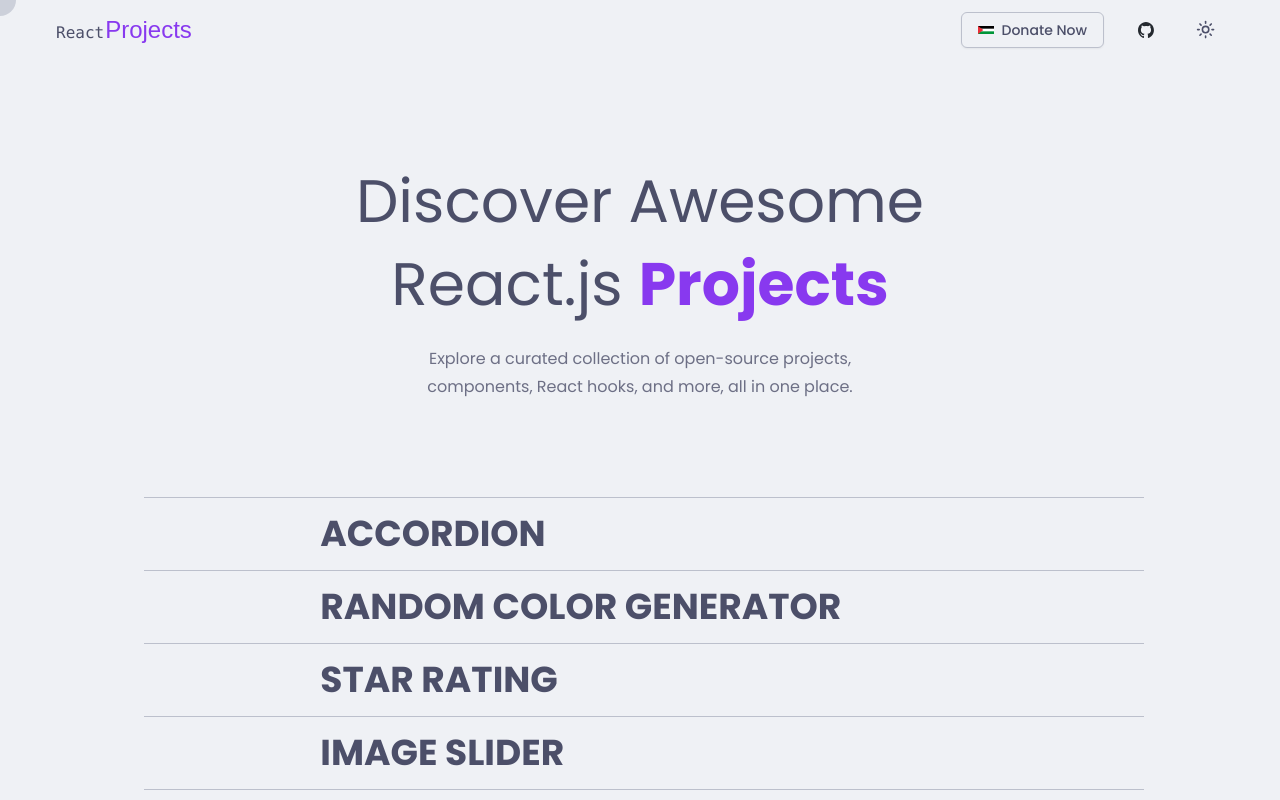
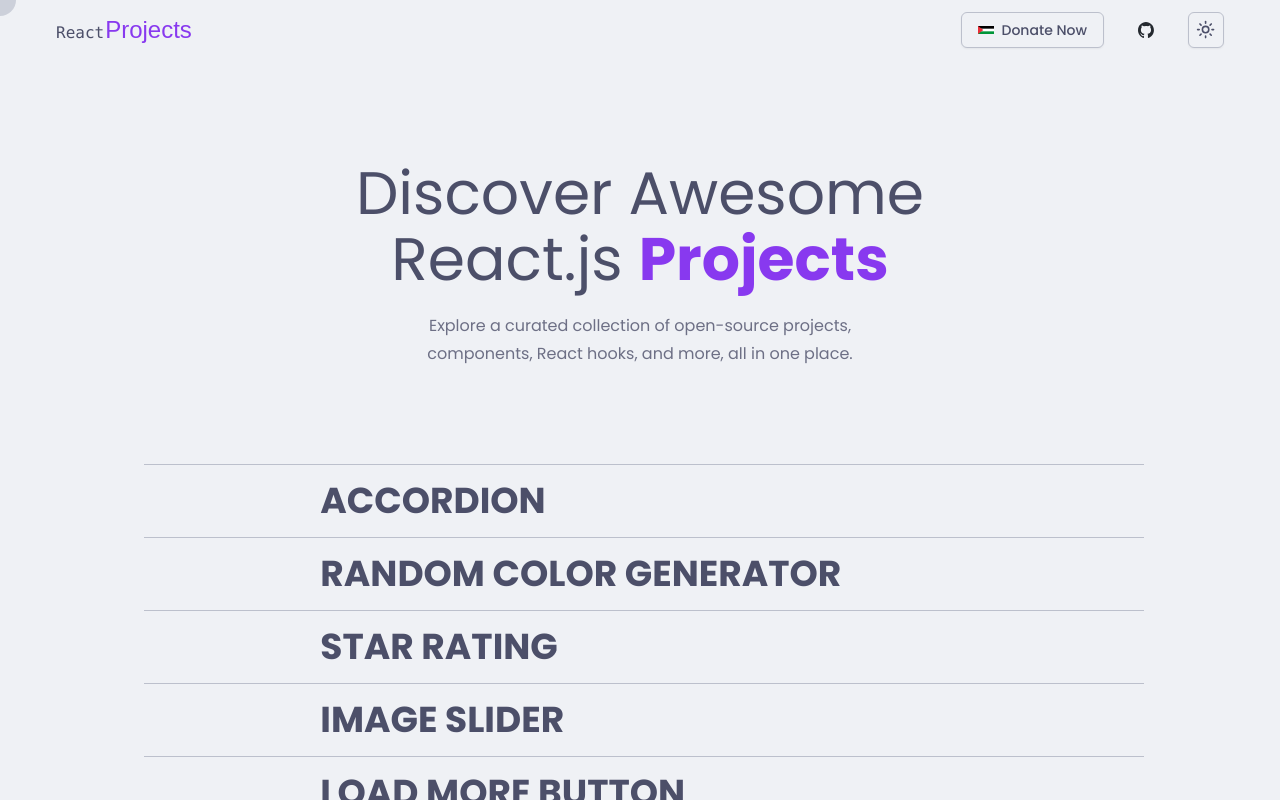
Before and after one commit to Mercury-23/React-project, a React (Vite) app: page / in a window 1280 px wide. Both pictures are taken after a click on the element "ReactProjects". Built offline with nearby package versions, Linux system fonts and the light colour scheme; a web font is replaced by a local one.

Commit message:
more improvment and ui bug fix (you should watch breaking bad [i watch it like 6 month ago])

```diff
--- a/src/components/mode-toggle.jsx
+++ b/src/components/mode-toggle.jsx
@@ -1,14 +1,13 @@
-import { Moon, Sun } from "lucide-react"
+import { Moon, Sun } from "lucide-react";
 
-import { Button } from "@/components/ui/button"
+import { Button } from "@/components/ui/button";
 import {
   DropdownMenu,
   DropdownMenuContent,
   DropdownMenuItem,
   DropdownMenuTrigger,
-} from "@/components/ui/dropdown-menu"
-import { useTheme } from "@/components/theme-provider"
-
+} from "@/components/ui/dropdown-menu";
+import { useTheme } from "@/components/theme-provider";
 
 export function ModeToggle() {
   const { setTheme } = useTheme();
@@ -16,7 +15,7 @@ export function ModeToggle() {
   return (
     <DropdownMenu>
       <DropdownMenuTrigger asChild>
-        <Button className='rounded-sm' variant="ghost" size="icon">
+        <Button className='relative' variant="outline" size="icon">
           <Sun className="h-[1.2rem] w-[1.2rem] rotate-0 scale-100 transition-all dark:-rotate-90 dark:scale-0" />
           <Moon className="absolute h-[1.2rem] w-[1.2rem] rotate-90 scale-0 transition-all dark:rotate-0 dark:scale-100" />
           <span className="sr-only">Toggle theme</span>
--- a/src/index.css
+++ b/src/index.css
@@ -1,5 +1,5 @@
 @import url("https://fonts.googleapis.com/css2?family=Micro+5&display=swap");
-@import url('https://fonts.googleapis.com/css2?family=Poppins:ital,wght@0,100;0,200;0,300;0,400;0,500;0,600;0,700;0,800;0,900;1,100;1,200;1,300;1,400;1,500;1,600;1,700;1,800;1,900&display=swap');
+@import url("https://fonts.googleapis.com/css2?family=Poppins:ital,wght@0,100;0,200;0,300;0,400;0,500;0,600;0,700;0,800;0,900;1,100;1,200;1,300;1,400;1,500;1,600;1,700;1,800;1,900&display=swap");
 
 @tailwind base;
 @tailwind components;
@@ -88,10 +88,10 @@
     @apply focus-visible:outline-none focus-visible:ring-1 focus-visible:ring-ring;
   }
 
-  .bg-gradient {
-    background: radial-gradient(circle,
-        theme(colors.primary.DEFAULT) 0%,
-        rgba(0, 0, 0, 0) 40%);
+  .bg-grid {
+    background-image: linear-gradient(to right, #80808012 1px, transparent 1px),
+      linear-gradient(to bottom, #80808012 1px, transparent 1px);
+    background-size: 24px 24px;
   }
 
   /* loading*/
--- a/src/layouts/header.jsx
+++ b/src/layouts/header.jsx
@@ -13,7 +13,7 @@ import useWhatTheme from "@/lib/utils";
 function Header({ setCursorVariant }) {
 
   return (
-    <header className="bg-background px-6 py-3 max-h-[60px]">
+    <header className="bg-background px-6 py-3 max-h-[60px] w-full">
       <div className="container flex justify-between items-center max-sm:p-0">
         <span
           onMouseEnter={() => setCursorVariant("text")}
--- a/src/pages/Home.jsx
+++ b/src/pages/Home.jsx
@@ -2,12 +2,32 @@ import { projects } from "@/data/projects";
 import { Link } from "react-router-dom";
 
 function Home({ setCursorVariant }) {
+  const renderProjectLinks = () => {
+    return projects.map((item) => (
+      <div
+        key={item.id}
+        className={`py-4 px-6 border-border border-b-[0.5px] w-full first:border-t-[0.5px]`}
+      >
+        <Link
+          onMouseEnter={() => setCursorVariant("link")}
+          onMouseLeave={() => setCursorVariant("default")}
+          className="block"
+          to={item.path}
+        >
+          <span className="text-2xl md:text-3xl lg:text-4xl uppercase font-bold md:ml-[16%]">
+            {item.name}
+          </span>
+        </Link>
+      </div>
+    ));
+  };
+
   return (
     <main className="flex min-h-screen flex-col">
       <div className="landing relative mb-24 py-12 sm:py-16 lg:pt-20 xl:pb-0">
         <div className="relative mx-auto max-w-7xl px-4 sm:px-6 lg:px-8 flex flex-col justify-end max-sm:h-[75vh]">
           <div className="mx-auto max-w-3xl text-center">
-            <h1 className="mt-5 text-4xl max-sm:text-start leading-snug text-foreground sm:text-5xl sm:leading-snug lg:text-6xl lg:leading-snug">
+            <h1 className="mt-5 text-6xl max-sm:text-start text-foreground leading-[1.1] sm:leading-sung">
               Discover Awesome React.js{" "}
               <span
                 onMouseEnter={() => setCursorVariant("bigText")}
@@ -27,22 +47,7 @@ function Home({ setCursorVariant }) {
 
       <div className="sm:px-none mx-auto max-w-screen-lg flex flex-1 flex-col px-4">
         <div className="flex flex-col md:w-[1000px]">
-          {projects.map((item) => (
-            <div
-              key={item.id}
-              className="py-4 px-6 border-border border-b-[0.5px] w-full first:border-t-[0.5px]"
-            >
-              <Link
-                to={item.path}
-                onMouseEnter={() => setCursorVariant("link")}
-                onMouseLeave={() => setCursorVariant("default")}
-              >
-                <span className="text-2xl md:text-3xl lg:text-4xl uppercase font-bold md:ml-[16%]">
-                  {item.name}
-                </span>
-              </Link>
-            </div>
-          ))}
+          {renderProjectLinks()}
         </div>
       </div>
     </main>
```
